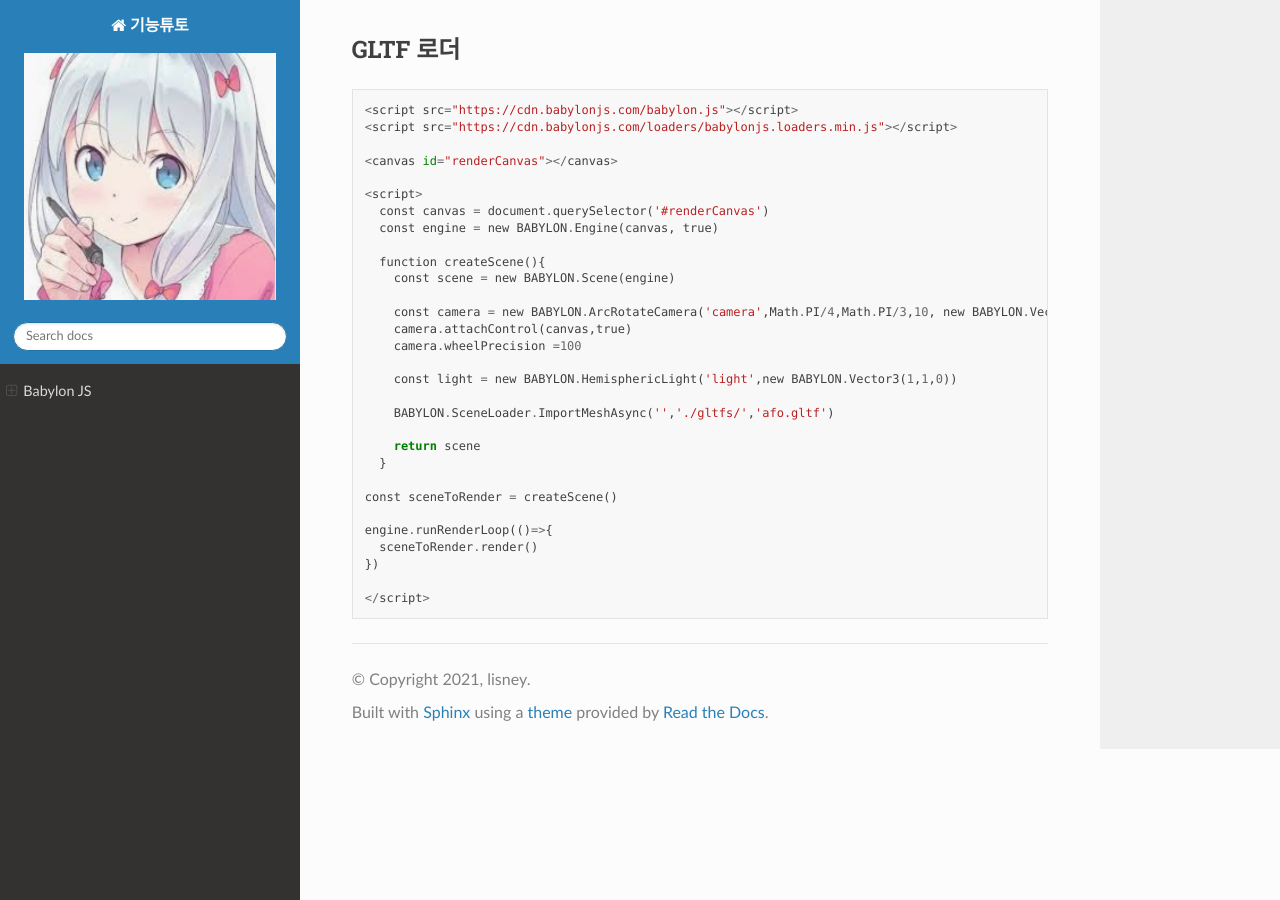
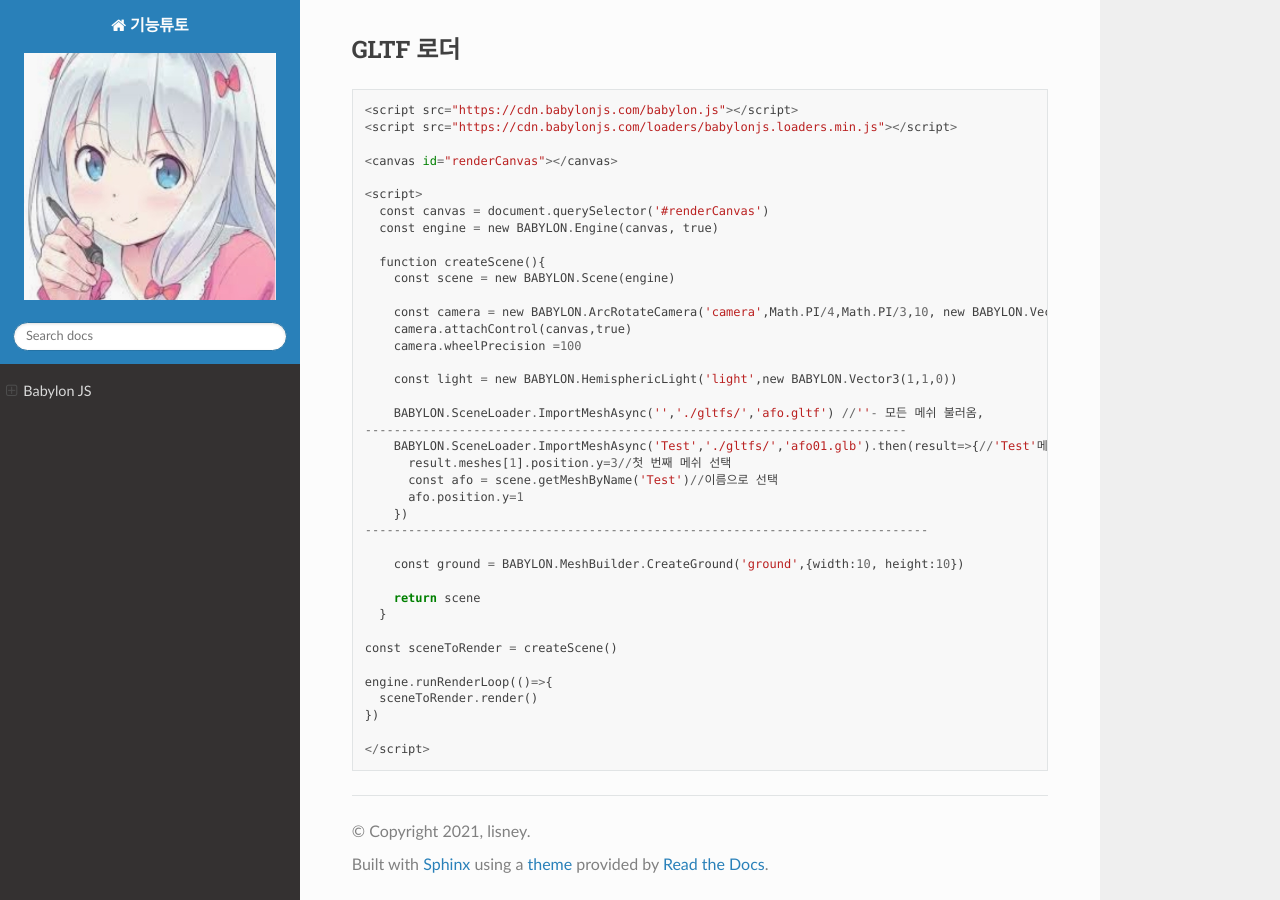
Before and after one commit to lisney/RTD, a Sphinx documentation site: the page built from docs/source/html/babylonjs.md, in a window 1280 px wide and 900 px high, scrolled down 2720 px. Built offline with Sphinx 7.4.7 and the Read the Docs theme 2.0.0, drawn with Linux system fonts in a browser that asks for light colours; pages that are not in the unit, such as notebooks, are missing from menus.

Commit message:
Update babylonjs.md

```diff
--- a/docs/source/html/babylonjs.md
+++ b/docs/source/html/babylonjs.md
@@ -140,7 +140,16 @@
 
     const light = new BABYLON.HemisphericLight('light',new BABYLON.Vector3(1,1,0))
 
-    BABYLON.SceneLoader.ImportMeshAsync('','./gltfs/','afo.gltf')
+    BABYLON.SceneLoader.ImportMeshAsync('','./gltfs/','afo.gltf') //''- 모든 메쉬 불러옴,
+---------------------------------------------------------------------------
+    BABYLON.SceneLoader.ImportMeshAsync('Test','./gltfs/','afo01.glb').then(result=>{//'Test'메쉬만 불러옴
+      result.meshes[1].position.y=3//첫 번째 메쉬 선택
+      const afo = scene.getMeshByName('Test')//이름으로 선택
+      afo.position.y=1
+    })
+------------------------------------------------------------------------------
+
+    const ground = BABYLON.MeshBuilder.CreateGround('ground',{width:10, height:10})
 
     return scene
   }
```
